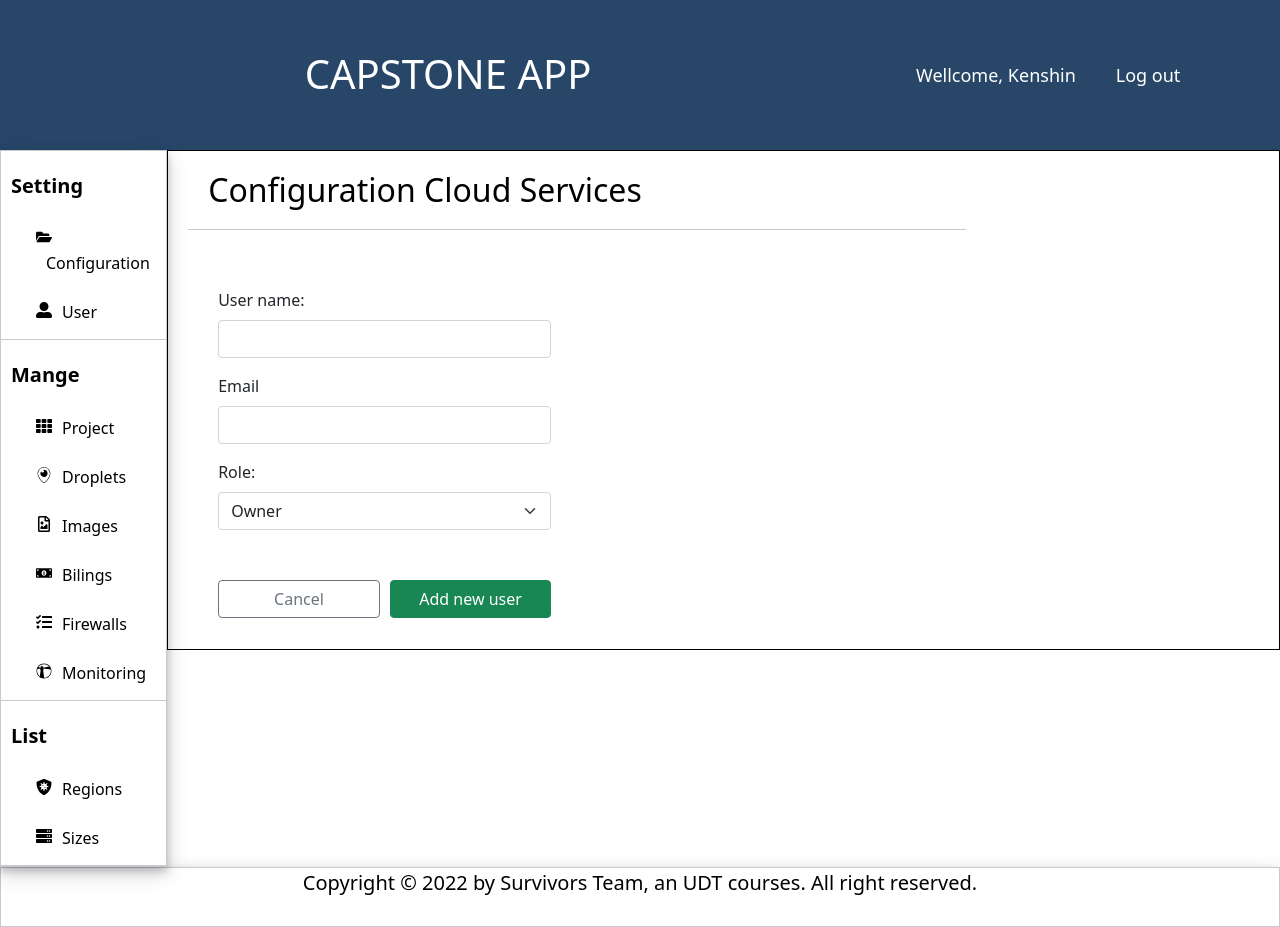
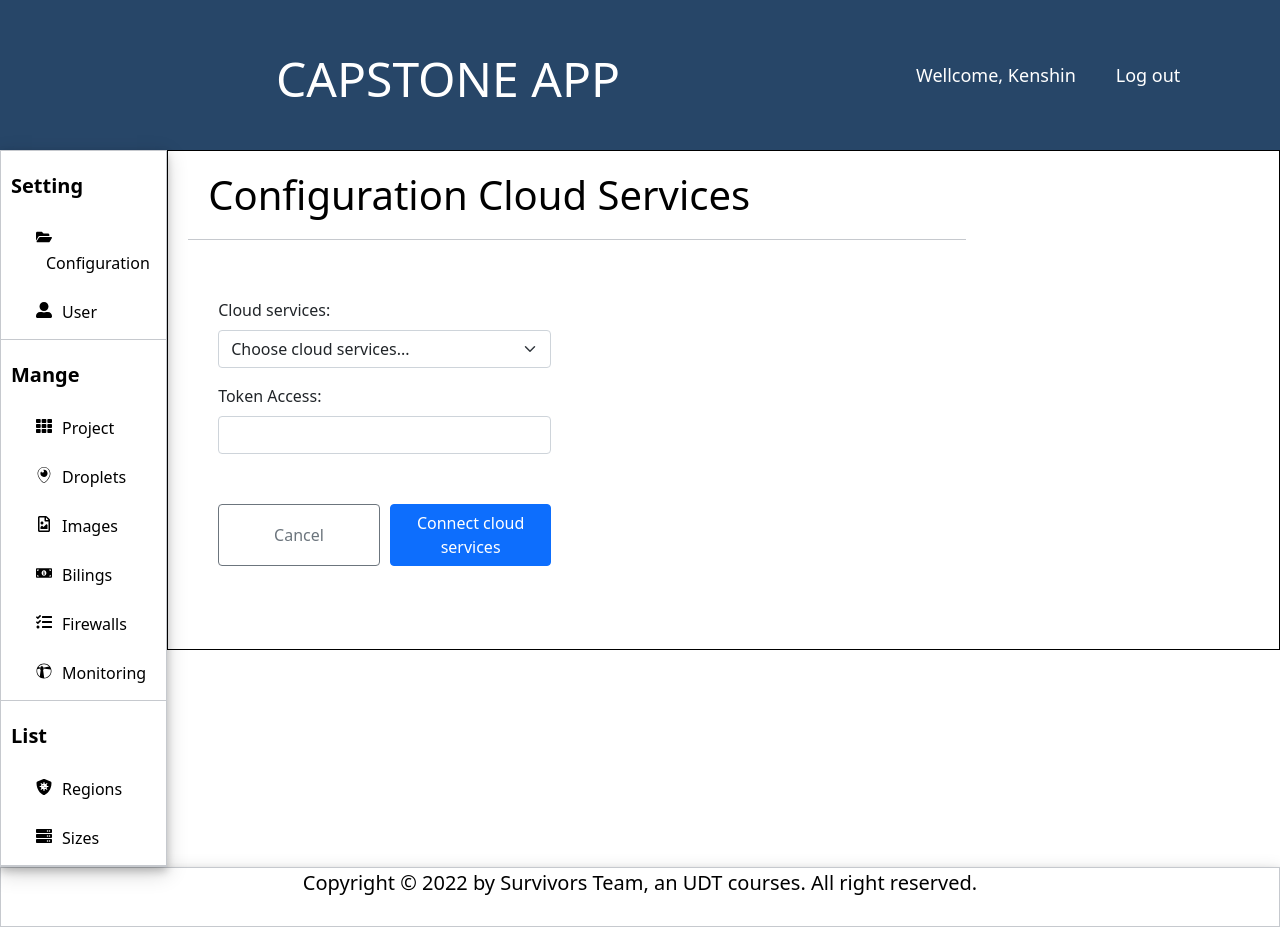
Before and after one commit to quangvinhln2008/CapstoneApp-Front-End, a Next.js app: page /accounts/configuration in a window 1280 px wide. Built offline with nearby package versions, Linux system fonts and the light colour scheme.

Commit message:
SCP-42| Convert css to scss and add feature configuration cloud
Convert css to scss in global.scss and add feature configuration clound

```diff
--- a/components/Layouts/Navigation/index.tsx
+++ b/components/Layouts/Navigation/index.tsx
@@ -22,7 +22,7 @@ const Navigation = () => {
         <div className={style.navLink}>
           <div className={style.navLinkItem}>
             <FaFolderOpen />
-            <Link href="/configuration">Configuration</Link>
+            <Link href="/accounts/configuration">Configuration</Link>
           </div>
           <div className={style.navLinkItem}>
             <FaUserAlt />
--- a/pages/_app.tsx
+++ b/pages/_app.tsx
@@ -1,5 +1,5 @@
 import React from 'react'
-import '../styles/styles.css'
+import '../styles/global.scss'
 import 'bootstrap/dist/css/bootstrap.min.css'
 import type { AppProps } from 'next/app'
 import Layout from 'components/Layouts/Layout'
--- a/pages/accounts/configuration/index.tsx
+++ b/pages/accounts/configuration/index.tsx
@@ -1,68 +1,83 @@
 import Head from 'next/head'
 import { useRouter } from 'next/router'
-import React, { FormEvent, MouseEvent, useState } from 'react'
-import { Button, Form, FormGroup, Input, Label, Modal, Table } from 'reactstrap'
+import React, { FormEvent, MouseEvent, useEffect, useState } from 'react'
+import { FaCheck } from 'react-icons/fa'
+import { Alert, Button, Form, FormGroup, Input, Label, Modal, Table } from 'reactstrap'
 import InputGroup from '../../../components/InputGroup'
 
-const User = () => {
+const Configuration = () => {
   const router = useRouter()
 
-  const [userRole, setUserRole] = useState('')
-  const [userName, setUserName] = useState('')
-  const [email, setEmail] = useState('')
+  const [cloudServices, setCloudServices] = useState('')
+  const [tokenAccess, setTokenAccess] = useState('')
+  const [toogleMessage, setToogleMessage] = useState(false)
+  const [elementToogleMessage, setElementToogleMessage] = useState('')
 
-  function handleUserNameChange(value: string): void {
-    setUserName(value)
+  function handleTokenAccessChange(value: string): void {
+    setTokenAccess(value)
   }
 
-  function handleEmailChange(value: string): void {
-    setEmail(value)
-  }
-
-  function handleRoleChange(e: React.ChangeEvent<HTMLInputElement>): void {
-    setUserRole(e.target.value)
+  function handleCloudServicesChange(e: React.ChangeEvent<HTMLInputElement>): void {
+    setCloudServices(e.target.value)
   }
 
   function handleCancelClick(e: MouseEvent): void {
     e.preventDefault()
-    router.push('/users')
+    router.push('/')
   }
 
   function handleSaveClick(e: FormEvent<HTMLFormElement>): void {
     e.preventDefault()
-    console.log('click')
+
+    setToogleMessage(!toogleMessage)
+
+    console.log(elementToogleMessage)
   }
+
+  useEffect(() => {
+    if (toogleMessage) {
+      setElementToogleMessage(`<Alert color="success">
+                                <FaCheck /> <span>Connect cloud successfull</span>
+                              </Alert>`)
+    }
+  }, [toogleMessage])
 
   return (
     <>
       <Head>
-        <title>Capstone Application | User</title>
+        <title>Capstone Application | Configuration cloud</title>
       </Head>
-      <div className="content__header">
+      <div className="contentHeader">
         <h2>Configuration Cloud Services</h2>
       </div>
-      <Form onSubmit={handleSaveClick} className="content__form">
-        <InputGroup onChange={handleUserNameChange} value={userName} name="userName" label="User name:" type="text" />
-        <InputGroup onChange={handleEmailChange} value={email} name="email" label="Email" type="email" />
+      <Form onSubmit={handleSaveClick} className="contentForm">
         <FormGroup>
-          <Label for="role">Role:</Label>
-          <Input id="role" name="role" onChange={handleRoleChange} type="select">
-            <option value="owner">Owner</option>
-            <option value="project">Project Manager</option>
-            <option value="billing">Billing Manager</option>
-            <option value="developer">Developer</option>
+          <Label for="cloudServices">Cloud services:</Label>
+          <Input id="cloudServices" name="cloudServices" onChange={handleCloudServicesChange} type="select">
+            <option value="">Choose cloud services...</option>
+            <option value="DO">Digital Occens</option>
+            <option value="aws">AWS</option>
           </Input>
         </FormGroup>
-        <div className="content__form_button">
-          <Button onClick={handleCancelClick} className="content__button_cancel" outline>
+        <InputGroup
+          onChange={handleTokenAccessChange}
+          value={tokenAccess}
+          name="tokenAccess"
+          label="Token Access:"
+          type="text"
+        />
+        <div className="contenFormButton">
+          <Button onClick={handleCancelClick} className="buttonCancel" outline>
             Cancel
           </Button>
-          <Button className="content__button_save" color="success">
-            Add new user
+          <Button className="buttonSave" color="primary">
+            Connect cloud services
           </Button>
         </div>
       </Form>
+      {elementToogleMessage}
     </>
   )
 }
-export default User
+
+export default Configuration
--- /dev/null
+++ b/styles/global.scss
@@ -0,0 +1,109 @@
+body {
+  font-family: -apple-system, BlinkMacSystemFont, 'Segoe UI', Roboto, Oxygen, Ubuntu, Cantarell, 'Open Sans',
+    'Helvetica Neue', sans-serif;
+  background-color: #fff;
+  display: flex;
+  flex-direction: column;
+  align-items: center;
+  align-content: center;
+  padding: 0px;
+  width: 100%;
+
+  #__next {
+    width: 100%;
+  }
+
+  h1 {
+    color: #fff;
+    font-size: 48px;
+    text-align: center;
+    font-weight: lighter;
+    padding-top: 50px;
+    padding-bottom: 20px;
+  }
+
+  h2 {
+    color: #000;
+    font-size: 40px;
+    text-align: left;
+    font-weight: lighter;
+    padding-top: 50px;
+    padding-bottom: 20px;
+    margin-left: 20px;
+    padding: 20px;
+    border-bottom: 1px solid #c6c9ce;
+    width: 70%;
+  }
+
+  p {
+    color: #fff;
+    font-size: 20px;
+    font-weight: lighter;
+  }
+
+  .contentHeader {
+    margin: 0px;
+    display: flex;
+    flex-direction: row;
+    width: 100%;
+  }
+
+  .contentFilter {
+    margin-top: 30px;
+    margin-left: 30px;
+    display: flex;
+    flex-direction: row;
+    width: 40%;
+
+    span {
+      margin-left: 20px;
+      width: 20%;
+    }
+  }
+
+  .buttonAdd {
+    width: 350px;
+    height: 50px;
+    max-width: 350px;
+    margin-top: 20px;
+  }
+
+  .contentTable {
+    margin: 20px;
+  }
+
+  .linkEdit {
+    color: #034ea2;
+    padding-right: 10px;
+  }
+
+  .linkDelete {
+    color: #fb0808;
+    padding-right: 10px;
+
+    &:hover {
+      color: #fb0808;
+    }
+  }
+
+  .contentForm {
+    margin: 50px;
+    width: 30%;
+  }
+
+  .contenFormButton {
+    margin-top: 50px;
+    display: flex;
+    flex-direction: row;
+    align-content: space-between;
+
+    .buttonCancel {
+      width: 50%;
+      margin-right: 10px;
+    }
+
+    .buttonSave {
+      width: 50%;
+    }
+  }
+}
--- a/styles/styles.css
+++ /dev/null
@@ -1,108 +0,0 @@
-body {
-  font-family: -apple-system, BlinkMacSystemFont, 'Segoe UI', Roboto, Oxygen, Ubuntu, Cantarell, 'Open Sans',
-    'Helvetica Neue', sans-serif;
-  background-color: #fff;
-  display: flex;
-  flex-direction: column;
-  align-items: center;
-  align-content: center;
-  padding: 0px;
-  width: 100%;
-}
-
-#__next {
-  width: 100%;
-}
-
-h1 {
-  color: #fff;
-  font-size: 48px;
-  text-align: center;
-  font-weight: lighter;
-  padding-top: 50px;
-  padding-bottom: 20px;
-}
-
-h2 {
-  color: #000;
-  font-size: 40px;
-  text-align: left;
-  font-weight: lighter;
-  padding-top: 50px;
-  padding-bottom: 20px;
-  margin-left: 20px;
-  padding: 20px;
-  border-bottom: 1px solid #c6c9ce;
-  width: 70%;
-}
-
-p {
-  color: #fff;
-  font-size: 20px;
-  font-weight: lighter;
-}
-
-.content__filter span {
-  margin-left: 20px;
-  width: 20%;
-}
-
-.content__header {
-  margin: 0px;
-  display: flex;
-  flex-direction: row;
-  width: 100%;
-}
-
-.content__filter {
-  margin-top: 30px;
-  margin-left: 30px;
-  display: flex;
-  flex-direction: row;
-  width: 40%;
-}
-
-.button--add {
-  width: 350px;
-  height: 50px;
-  max-width: 350px;
-  margin-top: 20px;
-}
-.content__table {
-  margin: 20px;
-}
-
-.link_edit {
-  color: #034ea2;
-  padding-right: 10px;
-}
-
-.link_delete {
-  color: #fb0808;
-  padding-right: 10px;
-}
-
-.link_delete:hover {
-  color: #fb0808;
-}
-
-.content__form {
-  margin: 50px;
-  width: 30%;
-}
-
-.content__form_button {
-  margin-top: 50px;
-  display: flex;
-  flex-direction: row;
-  align-content: space-between;
-}
-
-.content__button_cancel {
-  width: 50%;
-  margin-right: 10px;
-}
-
-.content__button_save {
-  width: 50%;
-}
```
Also changed, not shown: pages/users/[id]/edit.tsx (+5 -5 lines), pages/users/create.tsx (+5 -5 lines), pages/users/index.tsx (+13 -13 lines).
